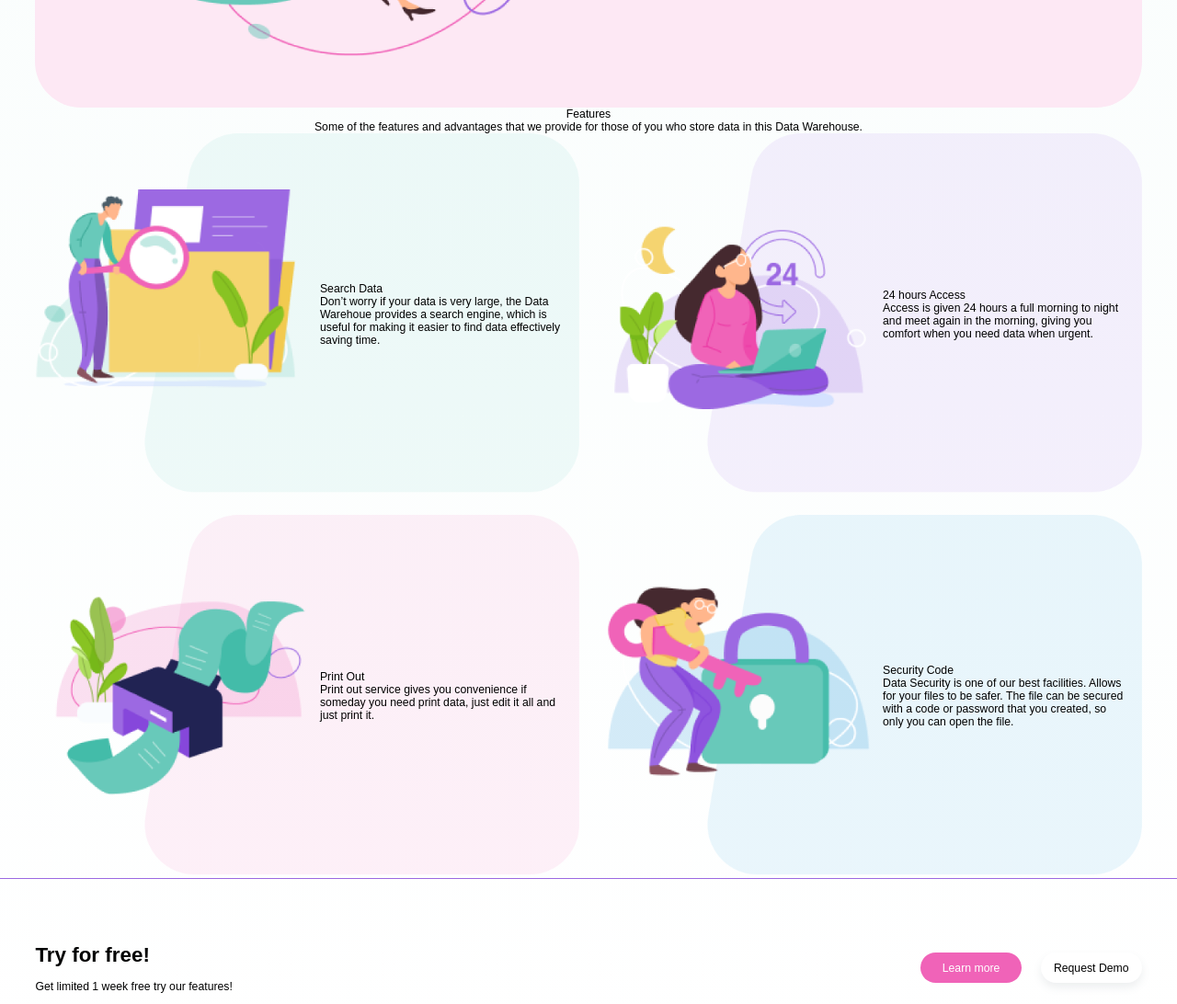
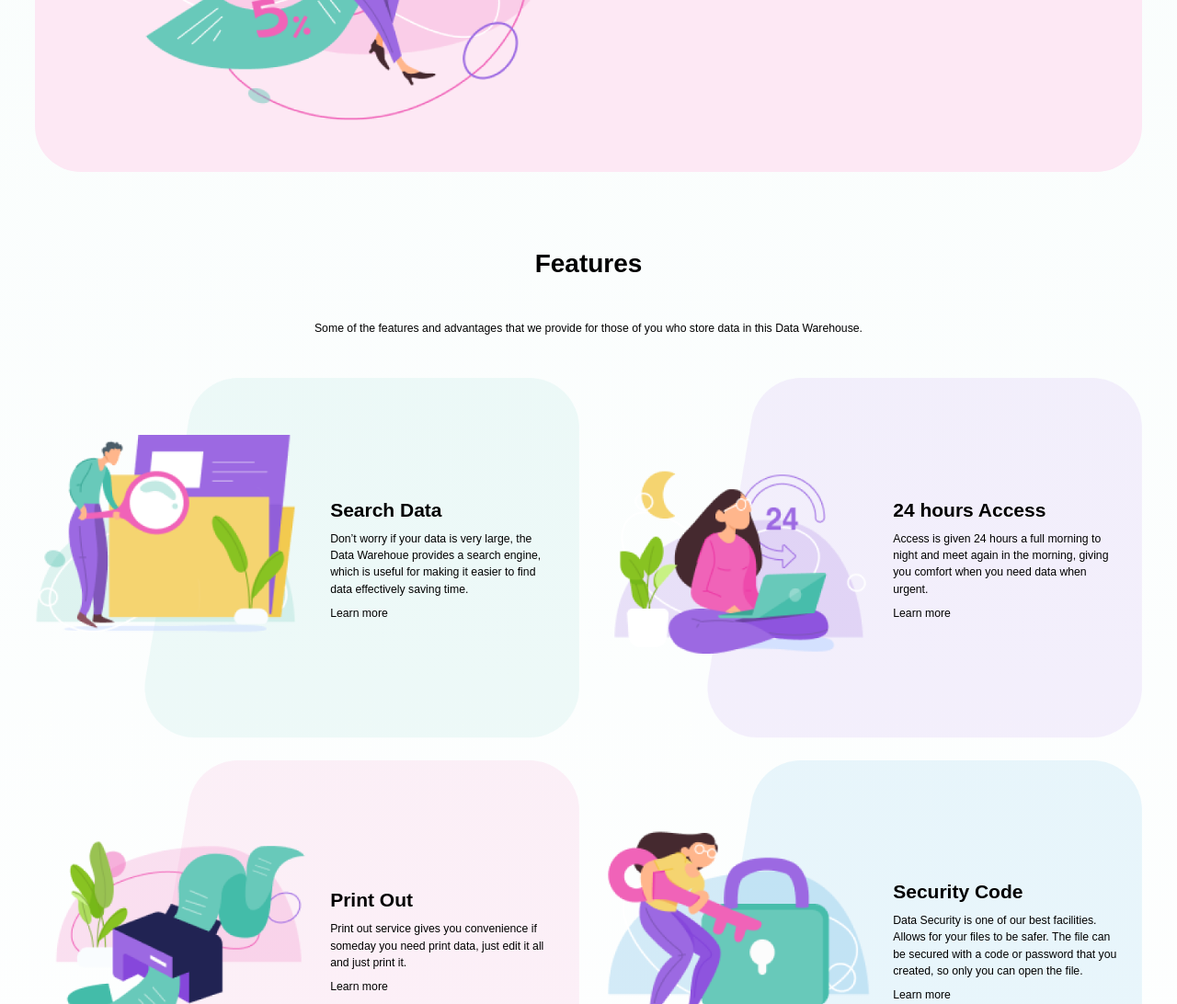
Before and after one commit to Gnwin/Gnwin-HTML-CSS-Engr-Godwin-Nwachukwu-Solution-, a website: page index.html in a window 1280 px wide. Shown: the part 1300-2392 px from the top of the page at 92% size. Drawn offline with Linux system fonts and the light colour scheme.

Commit message:
improve UI on feature section

```diff
--- a/assets/stylesheets/scss/_base.scss
+++ b/assets/stylesheets/scss/_base.scss
@@ -23,9 +23,10 @@
 .body {
   position: relative;
 	// background-color: functions.tint(colors.$cyan, 94%);
-	background-image: linear-gradient(180deg, functions.tint(colors.$cyan, 94%) 10%, white 90%);
+	background-image: linear-gradient(180deg, functions.tint(colors.$cyan, 94%) 1%, white 99%);
 	// background: linear-gradient(180deg, #F6FAFD 0%, #FFFFFF 19.4%);
 	// background-position: 100% 100%;
+	overflow-x: hidden;
 }
 
 .offscreen {
@@ -43,4 +44,5 @@
 	max-width: 90rem;
 	width: 94%;
 	margin: 0 auto;
+	// overflow: hidden;
 }
--- a/assets/stylesheets/scss/_main-content.scss
+++ b/assets/stylesheets/scss/_main-content.scss
@@ -4,7 +4,10 @@
 
 /* main-content */
 
+/* caption background */
+
 .caption-background {
+	margin-bottom: 5rem;
 	.save-data-here {
 		padding: 15% 0;
 		// background-size: 70%;
@@ -43,10 +46,12 @@
 	}
 }
 
+/* data storage */
 
 .data-storage {
 	background-color: functions.tint(colors.$pink, 85%);
 	border-radius: 50px;
+	margin-bottom: 6rem;
 	.data-storage-pic {
 		// width: 50%;
 		// margin: 0 auto;
@@ -56,12 +61,22 @@
 	}
 }
 
+/* features */
+
 .features {
+	margin-bottom: 6rem;
 	.features-heading {
 		text-align: center;
+		font-size: 2rem;
+		font-weight: bold;
+		margin-bottom: 3rem;
 	}
 	.features-text {
 		text-align: center;
+		width: 50%;
+		margin: 0 auto;
+		line-height: 2;
+		margin-bottom: 3rem;
 	}
 	.featured {
 		display: grid;
@@ -91,7 +106,7 @@
 					}
 				}
 				.feature-content {
-					padding: 1rem;
+					padding: 1.8rem;
 				}
 			}
 		}
@@ -136,6 +151,17 @@
 					}
 					.feature-content {
 						width: 50%;
+						.features-sub-heading {
+							font-weight: bold;
+							// font-size: 1.5rem;
+							font-size: 1rem;
+						}
+						.text {
+							// line-height: 1.5;
+							line-height: 1.3;
+							// margin: 2rem 0;
+							margin: 0.5rem 0;
+						}
 					}
 				}
 			}
@@ -144,6 +170,98 @@
 }
 
 @media screen and (min-width: 576px) {
+	.data-storage {
+		display: flex;
+		align-items: center;
+		border-radius: 50px;
+		padding: 1rem;
+		.data-storage-div {
+			width: 50%;
+			.data-storage-pic {
+				width: 93%;
+				margin: 0 auto;
+			}
+			.data-storage-img {
+				width: 100%;
+				// margin: 0 auto;
+			}
+		}
+		.data-storage-content {
+			width: 50%;
+			padding: 1.3rem;
+			.data-storage-heading {
+				font-size: typography.$font-size * 1.85;
+				font-weight: bold;
+				margin-bottom: 1rem;
+			}
+			.data-storage-body {
+				font-size: typography.$font-size * 1.31;
+				line-height: 1.3;
+			}
+		}
+	}
+
+	.features {
+		.features-heading {
+			// text-align: center;
+		}
+		.features-text {
+			// text-align: center;
+		}
+		.featured {
+			// display: grid;
+			// grid-template-columns: repeat(2, 1fr);
+			.features-grid {
+				position: relative;
+				.feature-background {
+					// display: none;
+					.feature-background-img {
+						width: 80%;
+						margin-left: auto;
+						.rectangle {
+							width: 100%;
+							height: 100%;
+						}
+					}
+				}
+				.feature {
+					position: absolute;
+					top: 0;
+					width: 100%;
+					height:	100%;
+					display: flex;
+					align-items: center;
+					.feature-pic {
+						width: 50%;
+						.feature-img {
+							width: 100%;
+						}
+					}
+					.feature-content {
+						width: 50%;
+						.features-sub-heading {
+							font-weight: bold;
+							font-size: 1.5rem;
+							// font-size: 0.3rem;
+						}
+						.text {
+							line-height: 1.5;
+							// line-height: 1.3;
+							margin: 2rem 0;
+							// margin: 0.5rem 0;
+							// font-size: 0.7rem;
+						}
+						.learn-more {
+							// font-size: 1rem;
+						}
+					}
+				}
+			}
+		}
+	}
+}
+
+@media screen and (min-width: 768px) {
 	.data-storage {
 		display: flex;
 		align-items: center;
@@ -213,6 +331,16 @@
 					}
 					.feature-content {
 						width: 50%;
+						.features-sub-heading {
+							font-weight: bold;
+							font-size: 1.5rem;
+						}
+						.text {
+							margin: 0.7rem 0;
+						}
+						.learn-more {
+							// font-size: 0.3rem;
+						}
 					}
 				}
 			}
--- a/index.html
+++ b/index.html
@@ -83,6 +83,7 @@
 			<section class="features">
 				<h1 class="features-heading">Features</h1>
 				<p class="features-text">Some of the features and advantages that we provide for those of you who store data in this Data Warehouse.</p>
+
 				<div class="featured">
 
 					<div class="features-grid search-data">
@@ -99,8 +100,8 @@
 							</div>
 							<div class="search-data-content feature-content">
 								<h1 class="search-data-heading features-sub-heading">Search Data</h1>
-								<p class="search-data-text">Don’t worry if your data is very large, the Data Warehoue provides a search engine, which is useful for making it easier to find data effectively saving time.</p>
-								<a href="#" class="search-data-learn learn-more"></a>
+								<p class="search-data-text text">Don’t worry if your data is very large, the Data Warehoue provides a search engine, which is useful for making it easier to find data effectively saving time.</p>
+								<a href="#" class="search-data-learn learn-more">Learn more</a>
 							</div>
 						</div>
 					</div>
@@ -119,8 +120,8 @@
 							</div>
 							<div class="24-hours-access-content feature-content">
 								<h1 class="24-hours-access-heading features-sub-heading">24 hours Access</h1>
-								<p class="24-hours-access-text">Access is given 24 hours a full morning to night and meet again in the morning, giving you comfort when you need data when urgent.</p>
-								<a href="#" class="24-hours-access-learn learn-more"></a>
+								<p class="24-hours-access-text text">Access is given 24 hours a full morning to night and meet again in the morning, giving you comfort when you need data when urgent.</p>
+								<a href="#" class="24-hours-access-learn learn-more">Learn more</a>
 							</div>
 						</div>
 					</div>
@@ -139,8 +140,8 @@
 							</div>
 							<div class="print-out-content feature-content">
 								<h1 class="print-out-heading features-sub-heading">Print Out</h1>
-								<p class="print-out-text">Print out service gives you convenience if someday you need print data, just edit it all and just print it.</p>
-								<a href="#" class="print-out-learn learn-more"></a>
+								<p class="print-out-text text">Print out service gives you convenience if someday you need print data, just edit it all and just print it.</p>
+								<a href="#" class="print-out-learn learn-more">Learn more</a>
 							</div>
 						</div>
 					</div>
@@ -159,8 +160,8 @@
 							</div>
 							<div class="security-code-content feature-content">
 								<h1 class="security-code-heading features-sub-heading">Security Code</h1>
-								<p class="security-code-text">Data Security is one of our best facilities. Allows for your files to be safer. The file can be secured with a code or password that you created, so only you can open the file.</p>
-								<a href="#" class="security-code-learn learn-more"></a>
+								<p class="security-code-text text">Data Security is one of our best facilities. Allows for your files to be safer. The file can be secured with a code or password that you created, so only you can open the file.</p>
+								<a href="#" class="security-code-learn learn-more">Learn more</a>
 							</div>
 						</div>
 					</div>
```
Also changed, not shown: assets/stylesheets/css/style.css, 1 other file.
